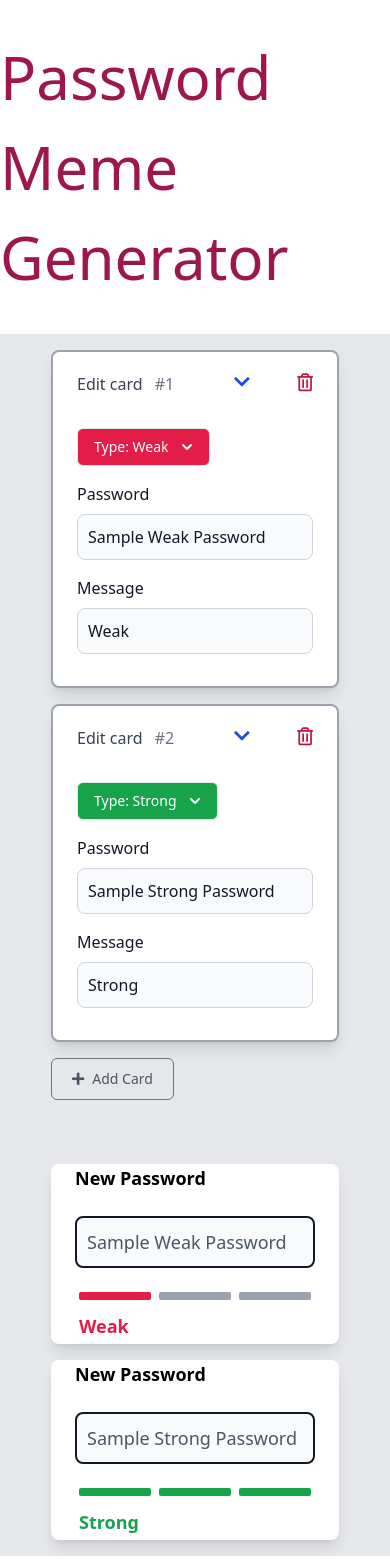
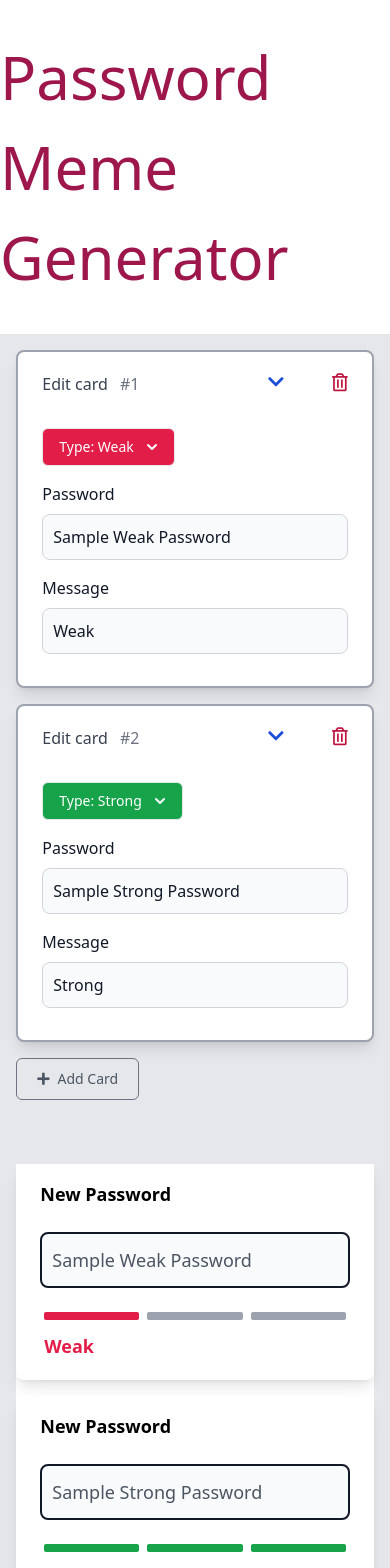
Before and after one commit to anhtumai/password-meme-generator, a React (Create React App) app: page / in a window 390 px wide. Shown: the top 1568 px of the page. Built offline with nearby package versions, Linux system fonts and the light colour scheme.

Commit message:
refractor css class

```diff
--- a/src/components/Editor/NewPasswordBlock/index.tsx
+++ b/src/components/Editor/NewPasswordBlock/index.tsx
@@ -18,11 +18,11 @@ function NewPasswordBlock({
       ? ["bg-orange-600", "bg-orange-600", "bg-gray-400"]
       : ["bg-green-600", "bg-green-600", "bg-green-600"];
   return (
-    <div className="flex flex-col bg-white shadow-lg rounded-lg my-4 px-6">
+    <div className="flex flex-col bg-white shadow-lg rounded-lg my-4 px-6 py-4">
       <h3 className="text-lg decoration-gray-900 font-semibold">
         New Password
       </h3>
-      <p className="my-6 bg-gray-50 border-solid border-2 border-gray-900 text-gray-600 text-lg rounded-lg w-full p-2.5 h-[52px] align-middle w-sm">
+      <p className="my-6 bg-gray-50 border-solid border-2 border-gray-900 text-gray-600 text-lg rounded-lg p-2.5 leading-8 align-middle">
         {password}
       </p>
       <div className="flex flex-row gap-2 mb-2 px-1">
--- a/src/components/Editor/index.tsx
+++ b/src/components/Editor/index.tsx
@@ -27,8 +27,8 @@ function Editor() {
   );
   return (
     <div className="relative">
-      <div className="container w-72 md:w-[48rem] lg:w-[64rem] flex flex-col md:flex-row gap-12 mx-auto">
-        <div className="flex-1 w-full">
+      <div className="container w-11/12 md:w-[32rem] lg:w-[64rem] flex flex-col lg:flex-row gap-12 mx-auto">
+        <div className="flex-1">
           {passwordBlockInfos.map((passwordBlockInfo, index) => (
             <EditCard
               key={index}
@@ -39,7 +39,8 @@ function Editor() {
           ))}
           <AddButton dispatchFunction={dispatchPasswordBlockInfos} />
         </div>
-        <div className="flex-1 w-full">
+        <div className="flex-1">
+          <div className="bg-white">
             {passwordBlockInfos.map(
               ({ passwordType, password, message }, index) => (
                 <NewPasswordBlock
@@ -53,6 +54,7 @@ function Editor() {
           </div>
         </div>
       </div>
+    </div>
   );
 }
 
--- a/tailwind.config.js
+++ b/tailwind.config.js
@@ -1,9 +1,14 @@
 module.exports = {
-  content: [
-    "./src/**/*.{js,jsx,ts,tsx}",
-  ],
+  content: ["./src/**/*.{js,jsx,ts,tsx}"],
   theme: {
+    screens: {
+      sm: "400px",
+      md: "520px",
+      lg: "1024px",
+      xl: "1280px",
+      "2xl": "1536px",
+    },
     extend: {},
   },
   plugins: [],
-}
+};
```
Lines whose indentation alone changed are shown as unchanged.
